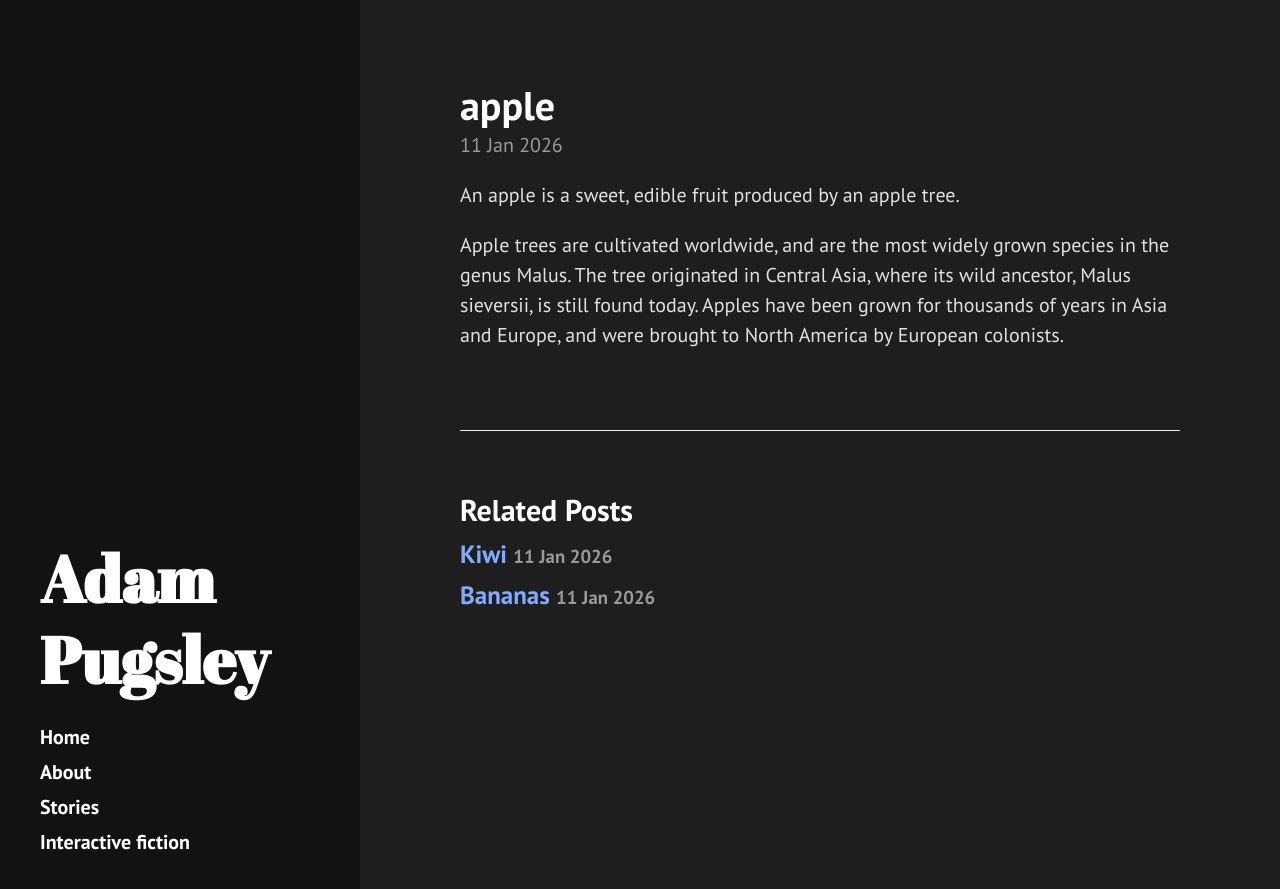
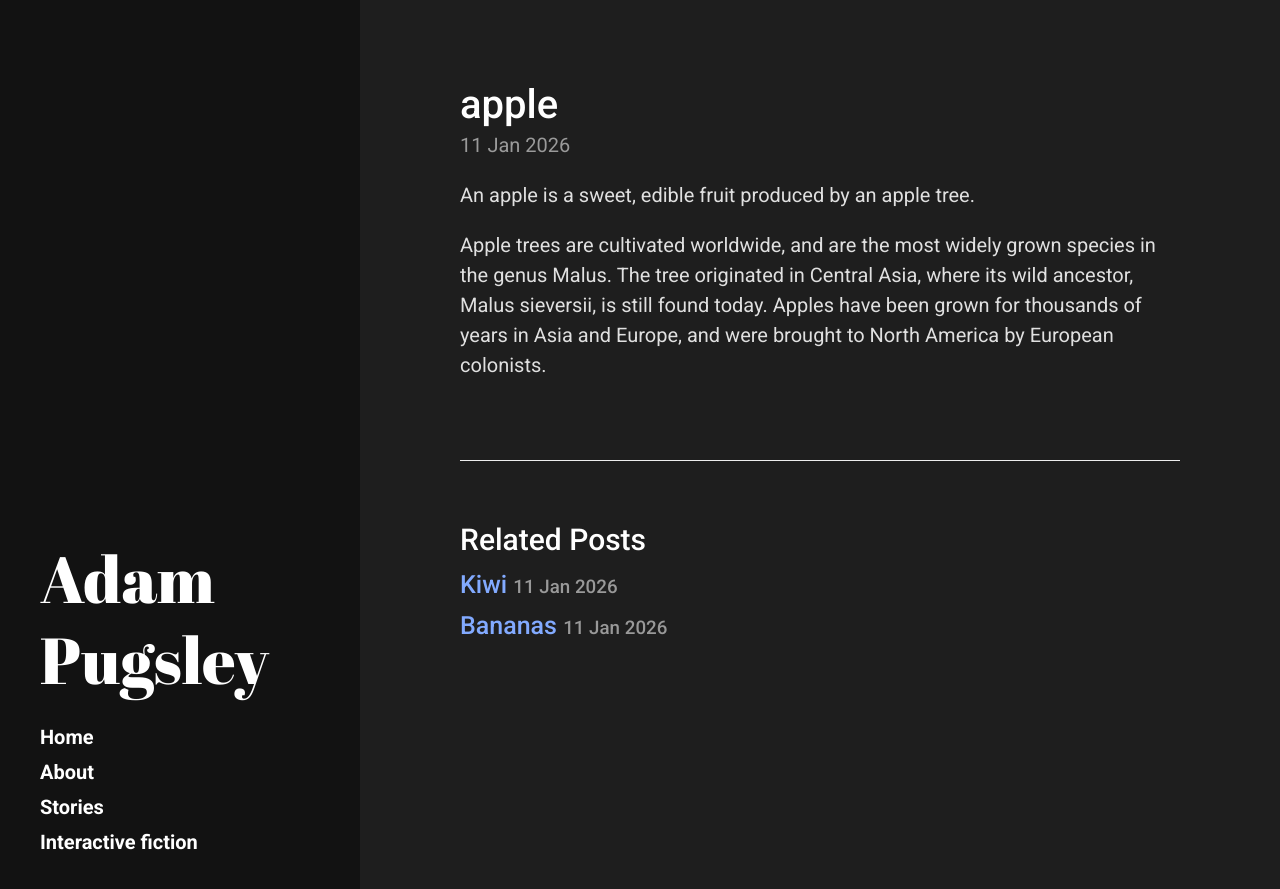
Before and after one commit to ajrpugs/pugsleyfiction, a Jekyll site: the page built from _posts/2026-01-11-apples.md, in a window 1280 px wide. Shown: the top 889 px of the page. Built offline with Jekyll 4.4.1, drawn with Linux system fonts in a browser that asks for light colours.

Commit message:
update fonts

```diff
--- a/_includes/head.html
+++ b/_includes/head.html
@@ -28,4 +28,7 @@
   <!-- RSS -->
   <link rel="alternate" type="application/rss+xml" title="RSS" href="{{ '/atom.xml' | relative_url }}">
 
+  <!-- Google Fonts -->
+  <link href="https://fonts.googleapis.com/css2?family=Roboto:wght@400;500;700&display=swap" rel="stylesheet">
+
 </head>
--- a/assets/css/custom-dark.css
+++ b/assets/css/custom-dark.css
@@ -62,3 +62,14 @@
 body h6 {
   color: #ffffff !important;
 }
+
+/* Apply Roboto globally */
+body {
+  font-family: 'Roboto', sans-serif;
+}
+
+/* Optional: headings */
+h1, h2, h3, h4, h5, h6 {
+  font-family: 'Roboto', sans-serif;
+  font-weight: 500; /* or 700 for bold */
+}
```
